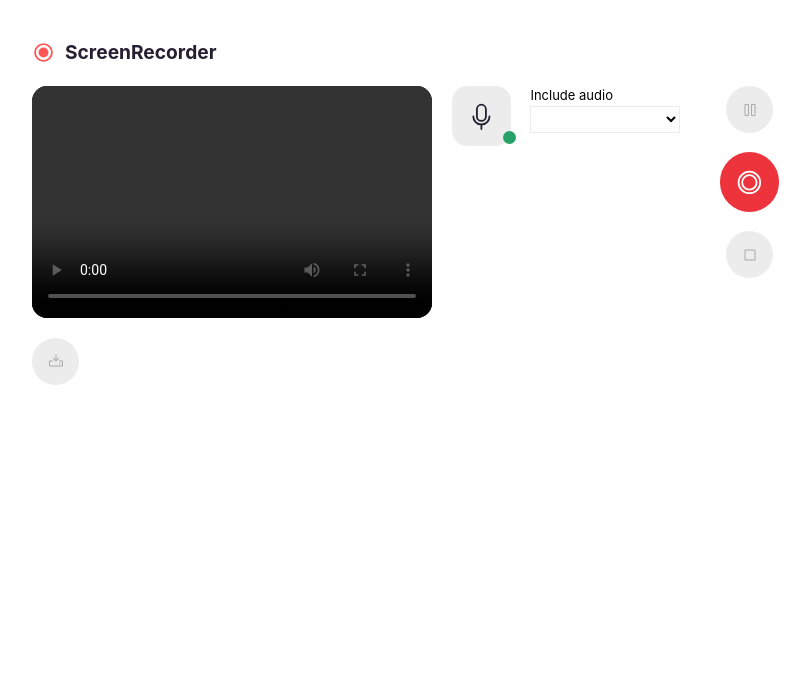
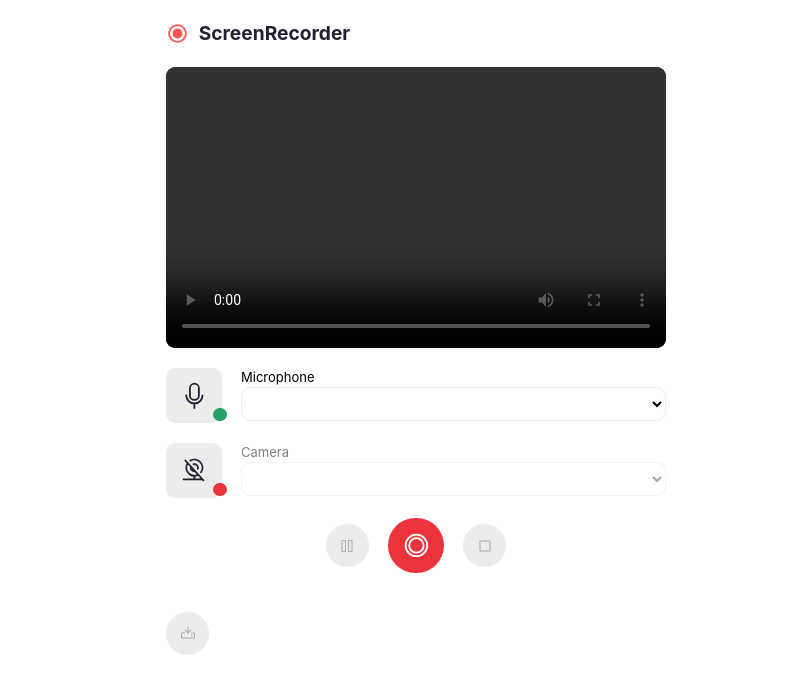
Before and after one commit to wilfison/screen-recorder, a React (Vite) app: page / in a window 1280 px wide. Shown: the top 694 px of the page, without its empty margins (224-1034 px from the left). Built offline with nearby package versions, Linux system fonts and the light colour scheme.

Commit message:
add webcam support

```diff
--- a/src/App.tsx
+++ b/src/App.tsx
@@ -17,6 +17,16 @@ function App() {
     setState((prevState) => ({ ...prevState, ...newState }));
   };
 
+  const updateInputDevice = (type: string, deviceId: string) => {
+    if (type === "audio") {
+      updateState({ audioInputId: deviceId });
+      state.screenRecorder.audioInputId = deviceId;
+    } else {
+      updateState({ videoInputId: deviceId });
+      state.screenRecorder.videoInputId = deviceId;
+    }
+  };
+
   const startApp = async () => {
     state.screenRecorder.onRecordReady = onRecordReady;
 
@@ -25,14 +35,20 @@ function App() {
     }
 
     const audioInputs = await state.screenRecorder.getAudioInputs();
+    let videoInputs = await state.screenRecorder.getVideoInputs();
 
-    updateState({ audioInputs });
+    videoInputs = videoInputs.map((input: deviceType) => ({
+      label: input.label || t("integrated_camera"),
+      value: input.value,
+    }));
+
+    updateState({ audioInputs, videoInputs });
   };
 
   const onStartRecording = async () => {
     await state.screenRecorder.startRecordingAsync(
       state.includeAudio,
-      state.audioInputId
+      state.includeCamera
     );
 
     updateState({ status: STATUSES.recording, processProgress: 0 });
@@ -51,7 +67,7 @@ function App() {
   };
 
   const onStopRecording = () => {
-    state.screenRecorder.stopRecording();
+    state.screenRecorder.mediaRecorder.stop();
 
     updateState({ status: STATUSES.processing });
   };
@@ -109,19 +125,28 @@ function App() {
         <h1 className="brand-name">ScreenRecorder</h1>
       </div>
 
-      <div className="row main-content">
+      <div className="main-content">
         <div className="video-container">
           <video ref={video} autoPlay playsInline controls></video>
         </div>
 
         <div className="devices">
           <Control
-            label={t("include_audio")}
+            label={t("microphone")}
             icon={state.includeAudio ? icons.microphone : icons.microphoneSlash}
             active={state.includeAudio}
             onChangeCheck={(checked) => updateState({ includeAudio: checked })}
-            onSelectionChange={(value) => updateState({ audioInputId: value })}
+            onSelectionChange={(value) => updateInputDevice("audio", value)}
             selectionList={state.audioInputs}
+          />
+
+          <Control
+            label={t("camera")}
+            icon={state.includeCamera ? icons.webcam : icons.webcamSlash}
+            active={state.includeCamera}
+            onChangeCheck={(checked) => updateState({ includeCamera: checked })}
+            onSelectionChange={(value) => updateInputDevice("video", value)}
+            selectionList={state.videoInputs}
           />
         </div>
 
--- a/src/components/icons.tsx
+++ b/src/components/icons.tsx
@@ -6,6 +6,8 @@ import {
   Stop,
   Microphone,
   MicrophoneSlash,
+  Webcam,
+  WebcamSlash,
 } from "@phosphor-icons/react";
 
 type IconType = {
@@ -19,6 +21,8 @@ const icons: IconType = {
   stop: Stop,
   microphone: Microphone,
   microphoneSlash: MicrophoneSlash,
+  webcam: Webcam,
+  webcamSlash: WebcamSlash,
 };
 
 export default icons;
--- a/src/data.ts
+++ b/src/data.ts
@@ -16,6 +16,9 @@ export const INITIAL_STATE: AppState = {
   processProgress: 0,
   processedVideoUrl: null,
   includeAudio: true,
+  includeCamera: false,
   audioInputs: [],
+  videoInputs: [],
   audioInputId: "default",
+  videoInputId: "",
 };
--- a/src/index.css
+++ b/src/index.css
@@ -21,7 +21,7 @@
   --bg-error: #ed333b;
 
   /* functional */
-  --border-radius: 0.8rem;
+  --border-radius: 0.5rem;
 }
 
 /* dark mode */
@@ -42,10 +42,10 @@ body {
 }
 
 main {
-  max-width: 1000px;
+  max-width: 500px;
   min-width: 500px;
   min-height: 403px;
-  padding: 2rem 1rem;
+  padding: 1rem;
 }
 
 .app {
@@ -82,17 +82,16 @@ main {
 }
 
 .video-container {
-  --min-width: 400px;
-
   position: relative;
   width: 100%;
-  min-width: var(--min-width);
-  padding-bottom: 30.25%;
+  padding-bottom: 56.25%; /* 16:9 ratio */
   height: 0;
   overflow: hidden;
 
   background-color: black;
   border-radius: var(--border-radius);
+
+  margin-bottom: 1rem;
 }
 
 .video-container video {
@@ -116,7 +115,7 @@ main {
   display: flex;
   justify-content: center;
   align-items: center;
-  padding: 0.7rem;
+  padding: 0.6rem;
   background-color: var(--bg-btn);
   border-radius: var(--border-radius);
   border-color: transparent;
@@ -142,6 +141,10 @@ main {
   fill: var(--fg-color);
 }
 
+.device-selector {
+  width: 100%;
+}
+
 .device-selector label,
 .device-selector select {
   font-size: small;
@@ -157,15 +160,17 @@ main {
 .device-selector select {
   border-color: var(--bg-btn);
   background-color: var(--bg-color);
-  padding: 0.2rem;
+  padding: 0.4rem 0.2rem;
+  border-radius: var(--border-radius);
 }
 
 .actions {
   display: flex;
-  flex-direction: column;
+  justify-content: center;
   align-items: center;
   gap: 1rem;
   min-width: 100px;
+  padding: 1rem;
 }
 
 .action-btn {
@@ -192,24 +197,3 @@ main {
   height: 1.5rem;
   fill: white;
 }
-
-/* responsive */
-@media (max-width: 768px) {
-  .main-content,
-  .device {
-    flex-direction: column;
-  }
-
-  .actions {
-    flex-direction: row;
-    justify-content: center;
-  }
-
-  .devices {
-    flex-direction: row;
-  }
-
-  .device {
-    align-items: center;
-  }
-}
--- a/src/locales.ts
+++ b/src/locales.ts
@@ -3,31 +3,37 @@ const locales: { [key: string]: { [key: string]: string } } = {
     language: "en",
     download_mp4: "Download .mp4",
     download_webm: "Download .wbm",
-    include_audio: "Include audio",
+    microphone: "Microphone",
+    camera: "Camera",
     converting: "Converting",
     record: "Record",
     pause: "Pause",
     stop: "Stop",
+    integrated_camera: "Integrated Camera",
   },
   es: {
     language: "es",
     download_mp4: "Descargar .mp4",
     download_webm: "Descargar .wbm",
-    include_audio: "Incluir audio",
+    microphone: "Micrófono",
+    camera: "Cámara",
     converting: "Convirtiendo",
     record: "Grabar",
     pause: "Pausa",
     stop: "Detener",
+    integrated_camera: "Cámara integrada",
   },
   pt: {
     language: "pt",
     download_mp4: "Baixar .mp4",
     download_webm: "Baixar .wbm",
-    include_audio: "Incluir áudio",
+    microphone: "Microfone",
+    camera: "Câmera",
     converting: "Convertendo",
     record: "Gravar",
     pause: "Pausar",
     stop: "Parar",
+    integrated_camera: "Câmera integrada",
   },
 };
 
--- a/src/screen_recorder.ts
+++ b/src/screen_recorder.ts
@@ -2,19 +2,33 @@ export default class ScreenRecorder implements IScreenRecorder {
   mediaRecorder: MediaRecorder | null;
   recordedChunks: Blob[];
   currentVideoUrl: string;
+  audioInputId: string;
+  videoInputId: string;
   videoElement: HTMLVideoElement | undefined;
   onRecordReady: (blob: Blob) => void;
+
+  private _screenVideo: HTMLVideoElement;
+  private _webcamVideo: HTMLVideoElement;
+  private _canvas: HTMLCanvasElement;
+  private _canvasContext: CanvasRenderingContext2D | null;
 
   constructor() {
     this.mediaRecorder = null;
     this.recordedChunks = [];
     this.currentVideoUrl = "";
+    this.audioInputId = "default";
+    this.videoInputId = "";
     this.videoElement = undefined;
     this.onRecordReady = () => {};
+
+    this._screenVideo = document.createElement("video");
+    this._webcamVideo = document.createElement("video");
+    this._canvas = document.createElement("canvas");
+    this._canvasContext = this._canvas.getContext("2d");
   }
 
-  async startRecordingAsync(audio: boolean, audioInputId: string) {
-    const tracks = await this._getMediaTracks(audio, audioInputId);
+  async startRecordingAsync(audio: boolean, video: boolean) {
+    const tracks = await this._getMediaTracks(audio, video);
     const stream = new MediaStream(tracks);
 
     this._setVideoSrc(stream, 0);
@@ -65,26 +79,58 @@ export default class ScreenRecorder implements IScreenRecorder {
     });
   }
 
-  private async _getMediaTracks(audio: boolean, audioInputId: string) {
-    let tracks = [];
+  async getVideoInputs(): Promise<deviceType[]> {
+    return navigator.mediaDevices.enumerateDevices().then((devices) => {
+      return devices
+        .filter((device) => device.kind === "videoinput")
+        .map((device) => ({ label: device.label, value: device.deviceId }));
+    });
+  }
 
-    const videoStream = await navigator.mediaDevices.getDisplayMedia({
-      video: true,
+  private async _getMediaTracks(audio: boolean, video: boolean) {
+    const screenConfig: MediaStreamConstraints = { video: true };
+    const webcamConfig: MediaStreamConstraints = { audio, video };
+
+    if (audio && !!this.audioInputId) {
+      webcamConfig.audio = { deviceId: { exact: this.audioInputId } };
+    }
+
+    if (video && !!this.videoInputId) {
+      webcamConfig.video = { deviceId: { exact: this.videoInputId } };
+    }
+
+    const webcamStream = await navigator.mediaDevices.getUserMedia(
+      webcamConfig
+    );
+    const screenStream = await navigator.mediaDevices.getDisplayMedia(
+      screenConfig
+    );
+
+    // Stop recording when screen sharing ends
+    screenStream.getVideoTracks().forEach((track) => {
+      track.onended = () => {
+        this.stopRecording();
+      };
     });
 
-    tracks = [...videoStream.getTracks()];
+    this._screenVideo.srcObject = screenStream;
+    this._screenVideo.play();
 
-    if (audio) {
-      const audioStream = await navigator.mediaDevices.getUserMedia({
-        audio: {
-          deviceId: audioInputId ? { exact: audioInputId } : undefined,
-        },
-      });
+    this._webcamVideo.srcObject = webcamStream;
+    this._webcamVideo.muted = true;
+    this._webcamVideo.play();
 
-      tracks = [...tracks, ...audioStream.getAudioTracks()];
-    }
+    this._screenVideo.onloadedmetadata = () => {
+      this._canvas.width = this._screenVideo.videoWidth;
+      this._canvas.height = this._screenVideo.videoHeight;
+    };
 
-    return tracks;
+    this._canvasContext = this._canvas.getContext("2d");
+
+    this._drawFrame();
+    const canvasStream = this._canvas.captureStream(30);
+
+    return [...canvasStream.getVideoTracks(), ...webcamStream.getAudioTracks()];
   }
 
   private _setVideoSrc(src: MediaStream | string | null, volume: number) {
@@ -117,6 +163,30 @@ export default class ScreenRecorder implements IScreenRecorder {
     this._setVideoSrc(this.currentVideoUrl, 1);
     this.recordedChunks = [];
 
+    this._screenVideo.srcObject = null;
+    this._webcamVideo.srcObject = null;
+
     this.onRecordReady(blob);
   }
+
+  private _drawFrame() {
+    this._canvasContext?.drawImage(
+      this._screenVideo,
+      0,
+      0,
+      this._canvas.width,
+      this._canvas.height
+    );
+
+    // Draw webcam video in the bottom right corner
+    this._canvasContext?.drawImage(
+      this._webcamVideo,
+      this._canvas.width - 200,
+      this._canvas.height - 150,
+      200,
+      150
+    );
+
+    requestAnimationFrame(this._drawFrame.bind(this));
+  }
 }
--- a/src/types.d.ts
+++ b/src/types.d.ts
@@ -1,10 +1,11 @@
 interface IScreenRecorder {
   onRecordReady: (blob: Blob) => void;
   videoElement: HTMLVideoElement | undefined;
-  startRecordingAsync: (audio: boolean, audioInputId: string) => Promise<void>;
+  startRecordingAsync: (audio: boolean, video: boolean) => Promise<void>;
   pauseResumeRecording: () => void;
   stopRecording: () => void;
   getAudioInputs: () => Promise<deviceType[]>;
+  getVideoInputs: () => Promise<deviceType[]>;
 }
 
 type deviceType = {
@@ -20,8 +21,11 @@ type AppState = {
   processProgress: number;
   processedVideoUrl: string | null;
   includeAudio: boolean;
+  includeCamera: boolean;
   audioInputs: deviceType[];
+  videoInputs: deviceType[];
   audioInputId: string;
+  videoInputId: string;
 };
 
 type LocaleType = {
```
